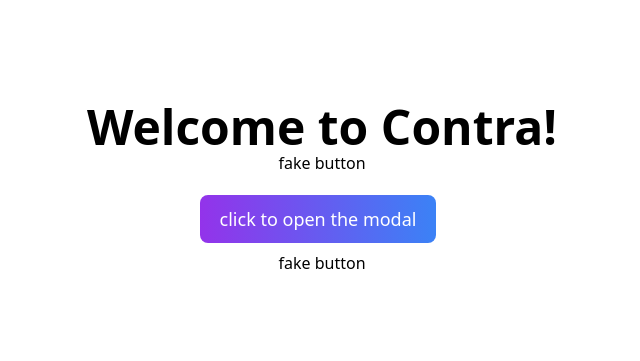
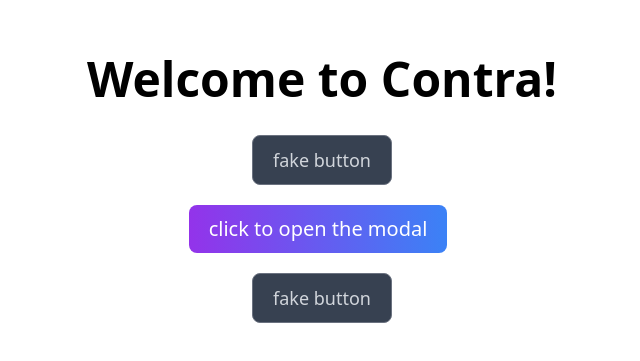
Before and after one commit to contra/contra-interview-assessment, a Next.js app in the folder frontend/: page / in a window 1280 px wide. Shown: the part 311-672 px from the top of the page, without its empty margins (318-958 px from the left). Built offline with nearby package versions, Linux system fonts and the light colour scheme.

Commit message:
chore: UI adjust

```diff
--- a/frontend/src/components/ConfirmModal.tsx
+++ b/frontend/src/components/ConfirmModal.tsx
@@ -34,7 +34,7 @@
               </h3>
             </div>
 
-            <p className="pt-1 tb-2">
+            <p className="text-2lg pt-1 tb-2">
               Are you sure you want to open another modal?
             </p>
 
@@ -49,7 +49,7 @@
                 Confirm
               </button>
               <button
-                className=" focus:ring-4 focus:outline-none rounded-lg border text-lg font-medium px-5 py-2.5 focus:z-10 bg-gray-700 text-gray-300 border-gray-500 hover:text-white hover:bg-gray-600 focus:ring-gray-600"
+                className="focus:ring-4 focus:outline-none rounded-lg border text-lg font-medium px-5 py-2.5 focus:z-10 bg-gray-700 text-gray-300 border-gray-500 hover:text-white hover:bg-gray-600 focus:ring-gray-600"
                 onClick={handleClose}
                 tabIndex={0}
                 type="button"
--- a/frontend/src/components/LayerModal.tsx
+++ b/frontend/src/components/LayerModal.tsx
@@ -10,12 +10,17 @@
     <>
       {isOpen && (
         <Modal handleClose={handleClose} isOpen={isOpen} name="Layer">
-          <>
-            <p>This is a layer modal</p>
-            <button onClick={handleClose} tabIndex={0} type="button">
+          <div className="flex justify-center flex-col items-center">
+            <p className="text-2lg pt-1 tb-2 mb-10">This is a layer modal</p>
+            <button
+              className="text-white bg-blue-700 hover:bg-blue-800 focus:ring-4 focus:outline-none focus:ring-blue-300 font-medium rounded-lg text-lg px-5 py-2.5 text-center"
+              onClick={handleClose}
+              tabIndex={0}
+              type="button"
+            >
               close
             </button>
-          </>
+          </div>
         </Modal>
       )}
     </>
--- a/frontend/src/components/Modal.tsx
+++ b/frontend/src/components/Modal.tsx
@@ -30,18 +30,18 @@
         <div className="fixed inset-0 flex items-center justify-center bg-slate-800 opacity-75" />
         <div className="relative">
           <div className="relative bg-white rounded-lg shadow">
-            <div className="static p-8">
+            <div className="static p-10 md:p-8">
               {children}
 
               <button
-                className="absolute top-0 right-0 text-gray-800 bg-transparent hover:bg-gray-200 hover:text-gray-900 rounded-lg text-sm p-1.5 ml-auto inline-flex items-center dark:hover:bg-gray-600 dark:hover:text-white"
+                className="absolute top-0 right-0 text-gray-800 bg-transparent focus:bg-gray-900 focus:text-white hover:bg-gray-900 hover:text-white  rounded-lg text-lg p-1.5 ml-auto inline-flex items-center"
                 data-testid="modal-close-button"
                 onClick={handleClose}
                 tabIndex={0}
                 type="button"
               >
                 <svg
-                  className="w-5 h-5"
+                  className="w-10 h-10 md:w-5 md:h-5"
                   fill="currentColor"
                   viewBox="0 0 20 20"
                   xmlns="http://www.w3.org/2000/svg"
--- a/frontend/src/pages/index.tsx
+++ b/frontend/src/pages/index.tsx
@@ -21,12 +21,16 @@
 
   return (
     <div className="flex max-w-6xl mx-auto flex-col items-center justify-center py-2 min-h-[125vh] text-center">
-      <h1 className="text-5xl font-extrabold">Welcome to Contra!</h1>
-      <button tabIndex={0} type="button">
+      <h1 className="text-5xl font-extrabold mb-8">Welcome to Contra!</h1>
+      <button
+        className="focus:ring-4 focus:outline-none rounded-lg border text-lg font-medium px-5 py-2.5 focus:z-10 bg-gray-700 text-gray-300 border-gray-500 hover:text-white hover:bg-gray-600 focus:ring-gray-600"
+        tabIndex={0}
+        type="button"
+      >
         fake button
       </button>
       <button
-        className="text-white bg-gradient-to-r from-purple-600 to-blue-500 hover:bg-gradient-to-l focus:ring-4 focus:outline-none focus:ring-purple-200 font-medium rounded-lg text-lg px-5 py-2.5 text-center mr-2 mt-5 mb-2"
+        className="text-white bg-gradient-to-r from-purple-600 to-blue-500 hover:bg-gradient-to-l focus:ring-4 focus:outline-none focus:ring-purple-200 font-medium rounded-lg text-xl px-5 py-2.5 text-center mr-2 mt-5 mb-5"
         data-testid="open-modal-button"
         onClick={handleOpenModal}
         tabIndex={0}
@@ -34,7 +38,11 @@
       >
         click to open the modal
       </button>
-      <button tabIndex={0} type="button">
+      <button
+        className="focus:ring-4 focus:outline-none rounded-lg border text-lg font-medium px-5 py-2.5 focus:z-10 bg-gray-700 text-gray-300 border-gray-500 hover:text-white hover:bg-gray-600 focus:ring-gray-600"
+        tabIndex={0}
+        type="button"
+      >
         fake button
       </button>
       {isOpen && <ConfirmModal handleClose={handleClose} isOpen={isOpen} />}
```
